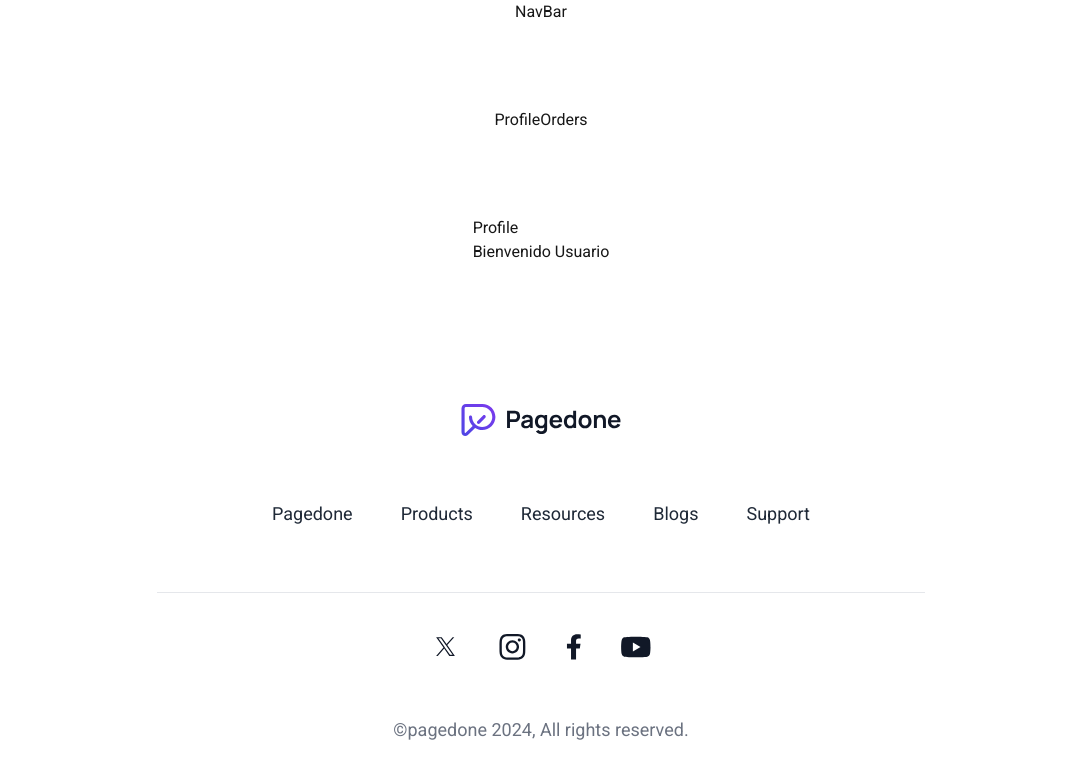
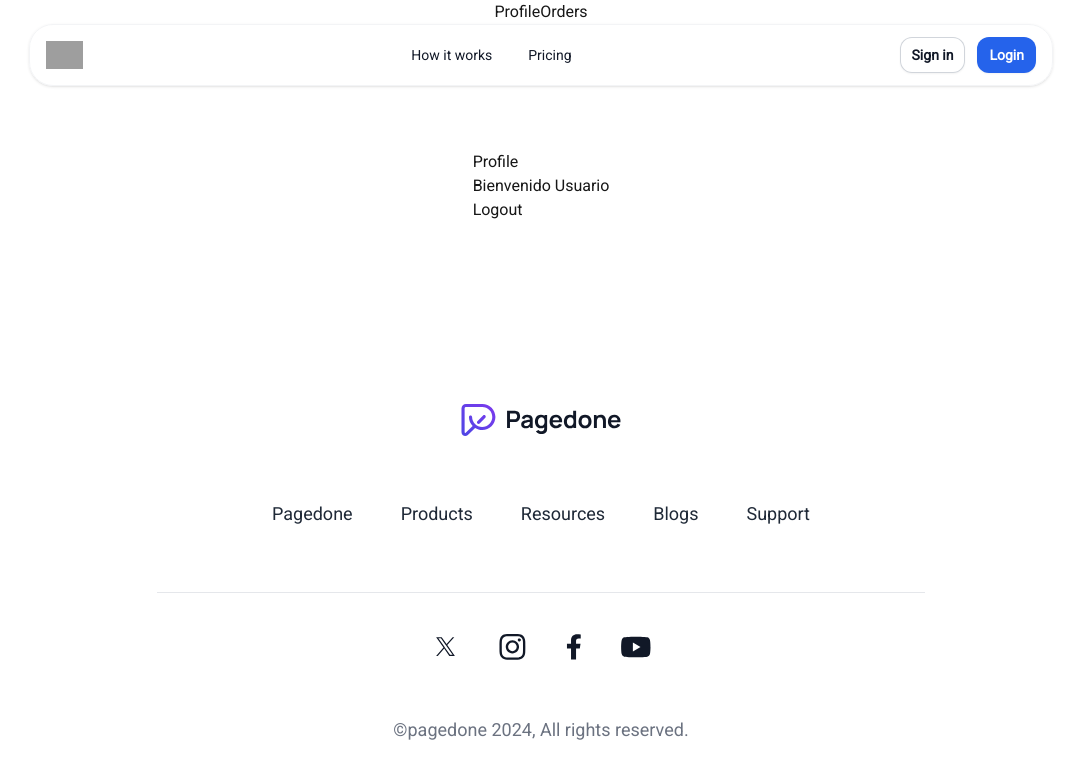
Before and after one commit to lucasmzd/iStoreBA, a Next.js app in the folder front/: page /dashboard in a window 1280 px wide. Shown: the top 778 px of the page, without its empty margins (99-1180 px from the left). Built offline with nearby package versions, Linux system fonts and the light colour scheme; grey boxes are pictures that could not be loaded.

Commit message:
Navbar y footer fix

```diff
--- a/front/src/components/Footer/Footer.jsx
+++ b/front/src/components/Footer/Footer.tsx
@@ -2,12 +2,12 @@ import React from "react";
 
 const Footer = () => {
   return (
-    <footer class="w-full py-14">
-      <div class="mx-auto max-w-7xl px-4 sm:px-6 lg:px-8">
-        <div class="max-w-3xl mx-auto">
-          <a href="https://pagedone.io/" class="flex justify-center ">
+    <footer className="w-full py-14">
+      <div className="mx-auto max-w-7xl px-4 sm:px-6 lg:px-8">
+        <div className="max-w-3xl mx-auto">
+          <a href="https://pagedone.io/" className="flex justify-center ">
             <svg
-              class="w-40 h-8"
+              className="w-40 h-8"
               viewBox="0 0 164 33"
               fill="none"
               xmlns="http://www.w3.org/2000/svg"
@@ -80,40 +80,40 @@ const Footer = () => {
               </defs>
             </svg>
           </a>
-          <ul class="text-lg flex items-center justify-center flex-col gap-7 md:flex-row md:gap-12 transition-all duration-500 py-16 mb-10 border-b border-gray-200">
+          <ul className="text-lg flex items-center justify-center flex-col gap-7 md:flex-row md:gap-12 transition-all duration-500 py-16 mb-10 border-b border-gray-200">
             <li>
-              <a href="#" class="text-gray-800 hover:text-gray-900">
+              <a href="#" className="text-gray-800 hover:text-gray-900">
                 Pagedone
               </a>
             </li>
             <li>
-              <a href="#" class=" text-gray-800 hover:text-gray-900">
+              <a href="#" className=" text-gray-800 hover:text-gray-900">
                 Products
               </a>
             </li>
             <li>
-              <a href="#" class=" text-gray-800 hover:text-gray-900">
+              <a href="#" className=" text-gray-800 hover:text-gray-900">
                 Resources
               </a>
             </li>
             <li>
-              <a href="#" class=" text-gray-800 hover:text-gray-900">
+              <a href="#" className=" text-gray-800 hover:text-gray-900">
                 Blogs
               </a>
             </li>
             <li>
-              <a href="#" class=" text-gray-800 hover:text-gray-900">
+              <a href="#" className=" text-gray-800 hover:text-gray-900">
                 Support
               </a>
             </li>
           </ul>
-          <div class="flex space-x-10 justify-center items-center mb-14">
+          <div className="flex space-x-10 justify-center items-center mb-14">
             <a
               href="#"
-              class="block  text-gray-900 transition-all duration-500 hover:text-indigo-600 "
+              className="block  text-gray-900 transition-all duration-500 hover:text-indigo-600 "
             >
               <svg
-                class="w-[1.688rem] h-[1.688rem]"
+                className="w-[1.688rem] h-[1.688rem]"
                 xmlns="http://www.w3.org/2000/svg"
                 viewBox="0 0 20 20"
                 fill="none"
@@ -126,10 +126,10 @@ const Footer = () => {
             </a>
             <a
               href="#"
-              class="block  text-gray-900 transition-all duration-500 hover:text-indigo-600 "
+              className="block  text-gray-900 transition-all duration-500 hover:text-indigo-600 "
             >
               <svg
-                class="w-[1.688rem] h-[1.688rem] "
+                className="w-[1.688rem] h-[1.688rem] "
                 viewBox="0 0 29 29"
                 fill="none"
                 xmlns="http://www.w3.org/2000/svg"
@@ -142,10 +142,10 @@ const Footer = () => {
             </a>
             <a
               href="#"
-              class="block  text-gray-900 transition-all duration-500 hover:text-indigo-600 "
+              className="block  text-gray-900 transition-all duration-500 hover:text-indigo-600 "
             >
               <svg
-                class="w-[0.938rem] h-[1.625rem]"
+                className="w-[0.938rem] h-[1.625rem]"
                 viewBox="0 0 15 26"
                 fill="none"
                 xmlns="http://www.w3.org/2000/svg"
@@ -158,10 +158,10 @@ const Footer = () => {
             </a>
             <a
               href="#"
-              class="block  text-gray-900 transition-all duration-500 hover:text-indigo-600 "
+              className="block  text-gray-900 transition-all duration-500 hover:text-indigo-600 "
             >
               <svg
-                class="w-[1.875rem] h-[1.375rem]"
+                className="w-[1.875rem] h-[1.375rem]"
                 viewBox="0 0 30 22"
                 fill="none"
                 xmlns="http://www.w3.org/2000/svg"
@@ -175,7 +175,7 @@ const Footer = () => {
               </svg>
             </a>
           </div>
-          <span class="text-lg text-gray-500 text-center block">
+          <span className="text-lg text-gray-500 text-center block">
             ©<a href="https://pagedone.io/">pagedone</a> 2024, All rights
             reserved.
           </span>
--- a/front/src/components/NavBar/NavBar.jsx
+++ /dev/null
@@ -1,7 +0,0 @@
-import React from "react";
-
-const NavBar = () => {
-  return <nav>NavBar</nav>;
-};
-
-export default NavBar;
--- /dev/null
+++ b/front/src/components/NavBar/NavBar.tsx
@@ -0,0 +1,45 @@
+"use client";
+import React, { useState, useEffect } from "react";
+import { IUserSession } from "@/interfaces/types";
+
+const NavBar = () => {
+  const [userData, setUserData] = useState<IUserSession>();
+  useEffect(() => {
+      if(typeof window !== "undefined" && window.localStorage) {
+        const userData = JSON.parse(localStorage.getItem("userSession")!)
+        setUserData(userData)
+      }}, [])
+    console.log(userData)
+
+  return (
+    <nav className="fixed inset-x-0 top-0 z-30 mx-auto w-full max-w-screen-md border border-gray-100 bg-white/80 py-3 shadow backdrop-blur-lg md:top-6 md:rounded-3xl lg:max-w-screen-lg">
+      <div className="px-4">
+        <div className="flex items-center justify-between">
+          <div className="flex shrink-0">
+            <a aria-current="page" className="flex items-center" href="/">
+              <img className="h-7 w-auto" src="https://upload.wikimedia.org/wikipedia/commons/f/fa/Apple_logo_black.svg" alt=""/>
+              <p className="sr-only">Website Title</p>
+            </a>
+          </div>
+          <div className="hidden md:flex md:items-center md:justify-center md:gap-5">
+            <a aria-current="page" className="inline-block rounded-lg px-2 py-1 text-sm font-medium text-gray-900 transition-all duration-200 hover:bg-gray-100 hover:text-gray-900" href="#">
+              How it works
+            </a>
+            <a className="inline-block rounded-lg px-2 py-1 text-sm font-medium text-gray-900 transition-all duration-200 hover:bg-gray-100 hover:text-gray-900" href="#">
+              Pricing
+            </a>
+          </div>
+          <div className="flex items-center justify-end gap-3">
+            <a className="hidden items-center justify-center rounded-xl bg-white px-3 py-2 text-sm font-semibold text-gray-900 shadow-sm ring-1 ring-inset ring-gray-300 transition-all duration-150 hover:bg-gray-50 sm:inline-flex" href="/login">
+              Sign in
+            </a>
+            <a className="inline-flex items-center justify-center rounded-xl bg-blue-600 px-3 py-2 text-sm font-semibold text-white shadow-sm transition-all duration-150 hover:bg-blue-500 focus-visible:outline focus-visible:outline-2 focus-visible:outline-offset-2 focus-visible:outline-blue-600" href="/login">
+              Login
+            </a>
+          </div>
+        </div>
+      </div>
+    </nav>
+  );
+};
+export default NavBar;
--- a/front/src/views/LoginView/LoginView.tsx
+++ b/front/src/views/LoginView/LoginView.tsx
@@ -28,6 +28,8 @@ const LoginView: React.FC = () => {
   const handleSubmit = async (event: React.FormEvent<HTMLFormElement>) => {
     event.preventDefault();
     const response = await login(userData)
+    const {token, user} = response
+    localStorage.setItem("userSession", JSON.stringify({token, user}))
     Swal.fire({
       title: "Login successfully!",
       icon: "success"
--- a/front/src/views/ProfileView/ProfileView.tsx
+++ b/front/src/views/ProfileView/ProfileView.tsx
@@ -1,10 +1,24 @@
+"use client";
+import { useRouter } from "next/navigation";
+// import { Router } from "next/router";
 import React from "react";
+import Swal from "sweetalert2";
 
 const ProfileView = () => {
+  const router = useRouter()
+  const handleClick = () => {
+    localStorage.removeItem("userSession");
+    Swal.fire({
+      title: "Logout successfully!",
+      icon: "success"
+    });
+    router.push("/");
+  }
   return (
     <div>
       <h1>Profile</h1>
       <h3>Bienvenido Usuario</h3>
+      <button onClick={handleClick} disabled={false}>Logout</button>
     </div>
   );
 };
```
Also changed, not shown: front/src/interfaces/types.ts (+13 -0 lines).
